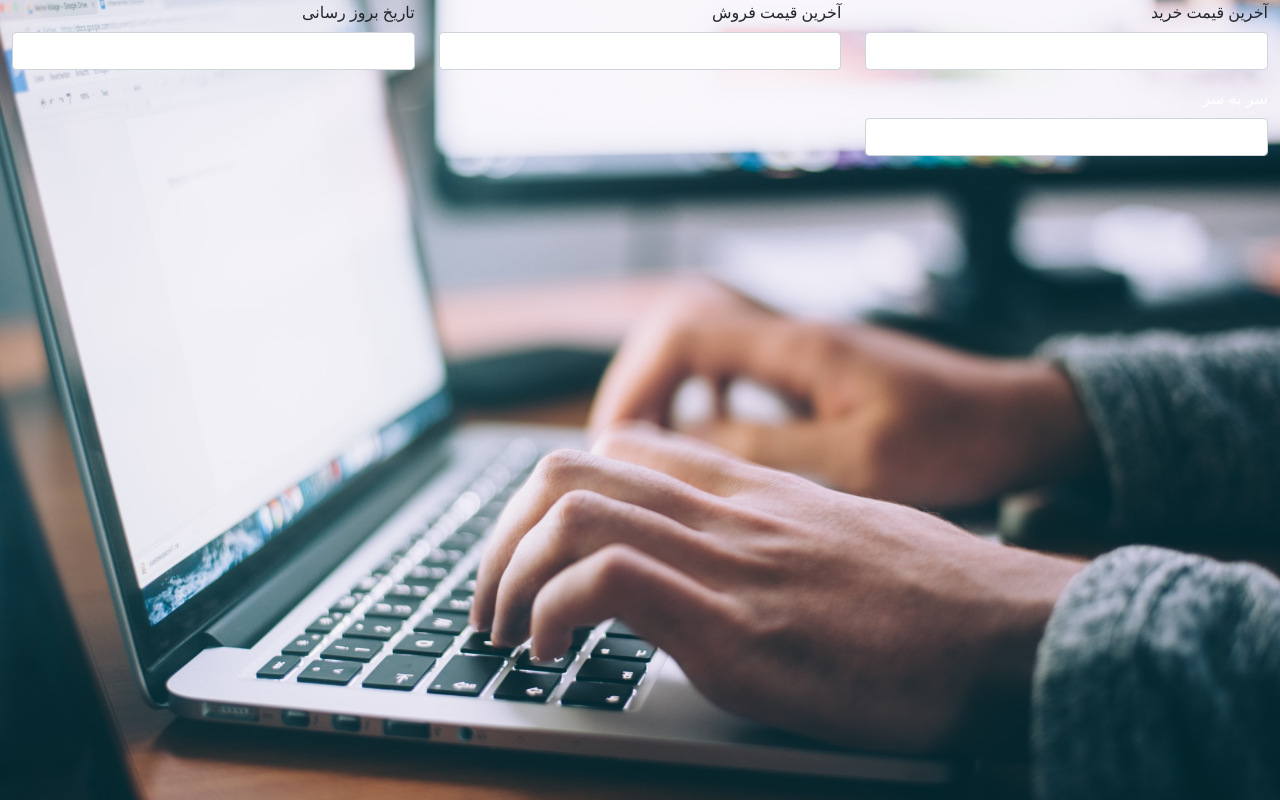
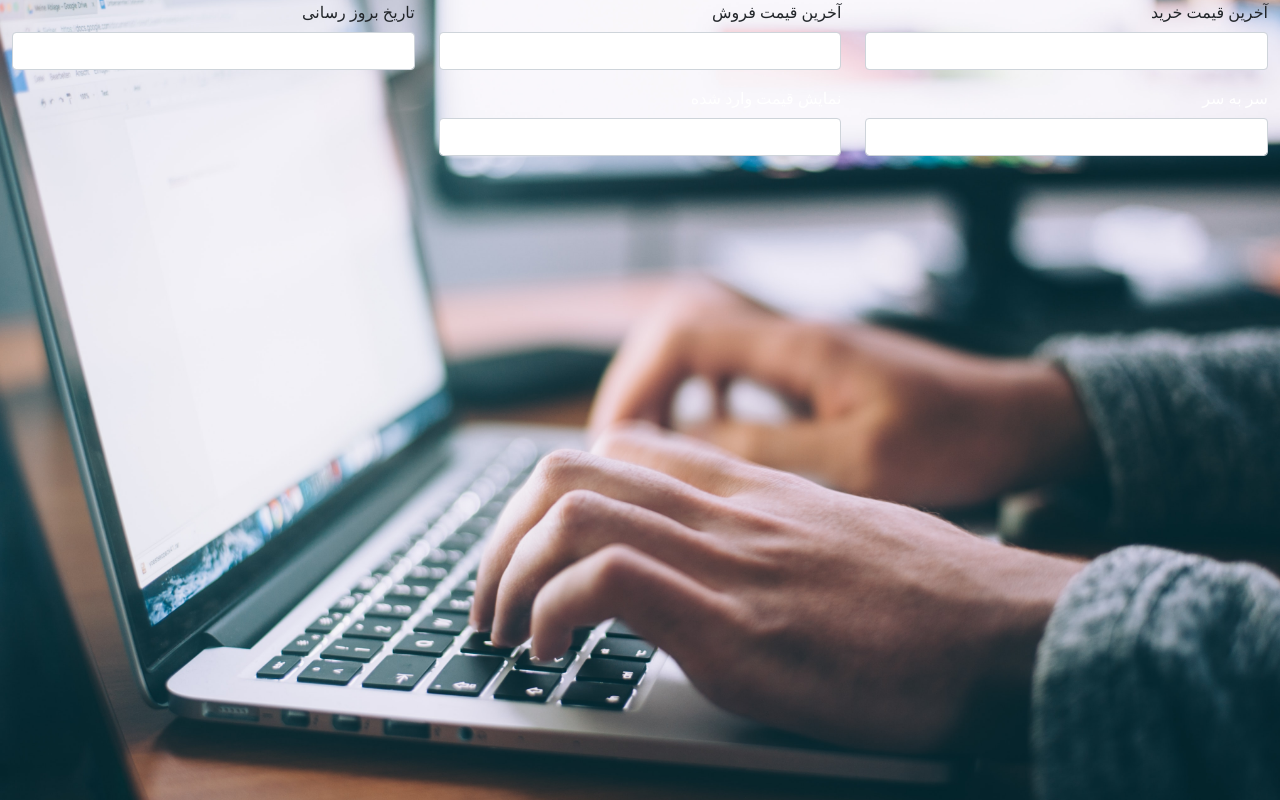
Before and after one commit to amirshaker/eth, a plain HTML site: page index.html in a window 1280 px wide. Drawn offline with nearby package versions, Linux system fonts and the light colour scheme; no server answers.

Commit message:
show price

```diff
--- a/index.html
+++ b/index.html
@@ -68,6 +68,14 @@
             <audio id="n1" src="n1.mp3" preload="auto"></audio>
           </div>
         </div>
+        <div class="col-sm-12 col-md-4 col-xl-4">
+          <div class="mb-3">
+            <label for="showprice" class="form-label" style="color: white"
+              >نمایش قیمت وارد شده</label
+            >
+            <input type="text" class="form-control" id="showprice" name="showprice" />
+          </div>
+        </div>
       </div>
     </div>
 
@@ -92,6 +100,8 @@
           dataType: "json",
           success: function (data) {
             var get = document.getElementById("get");
+            var showprice = document.getElementById("showprice");
+            showprice.value = separate(get.value);
             var newDate = data.trades;
             var s = new Date(newDate[0].time).toLocaleTimeString();
             var showDate = document.getElementById("date");
```
